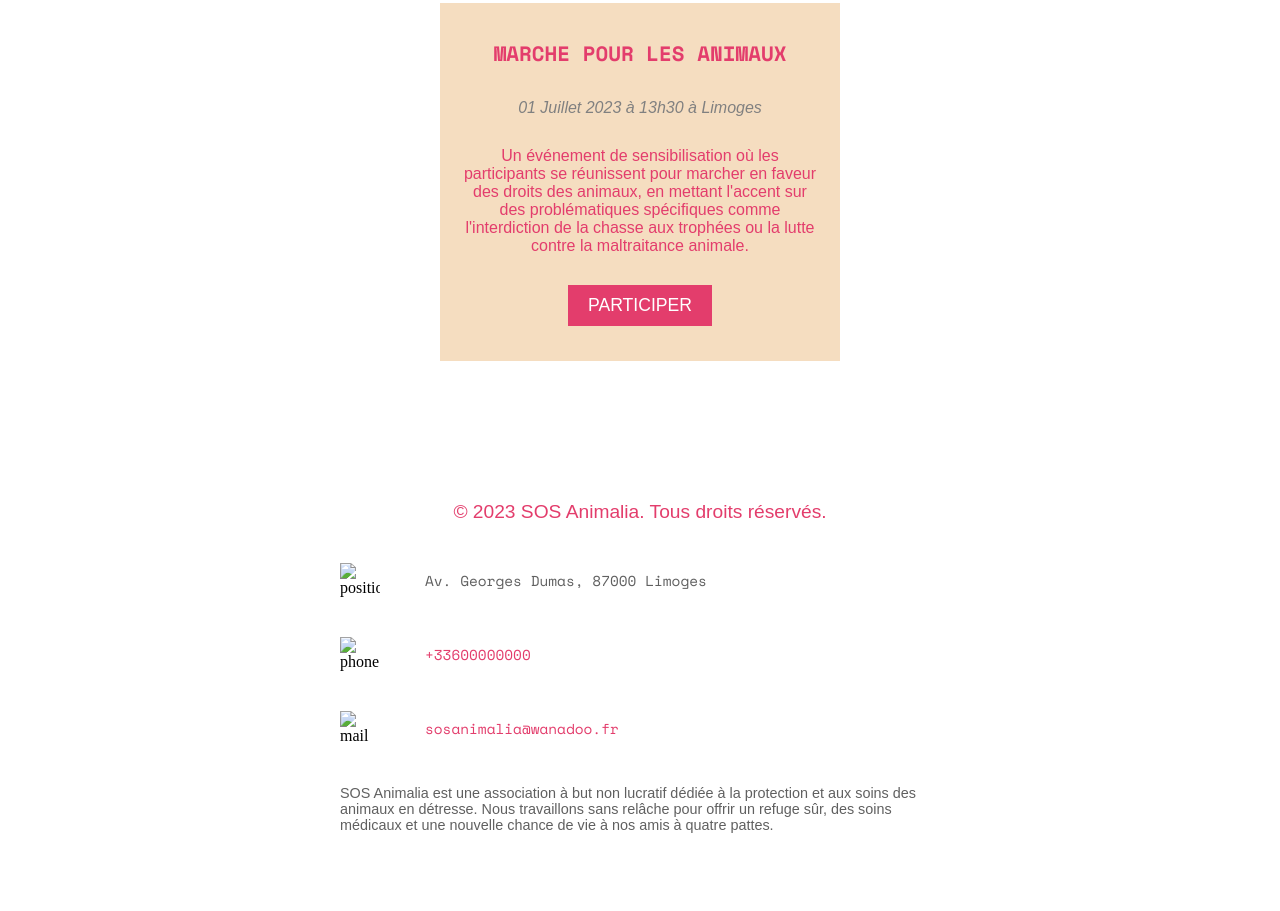
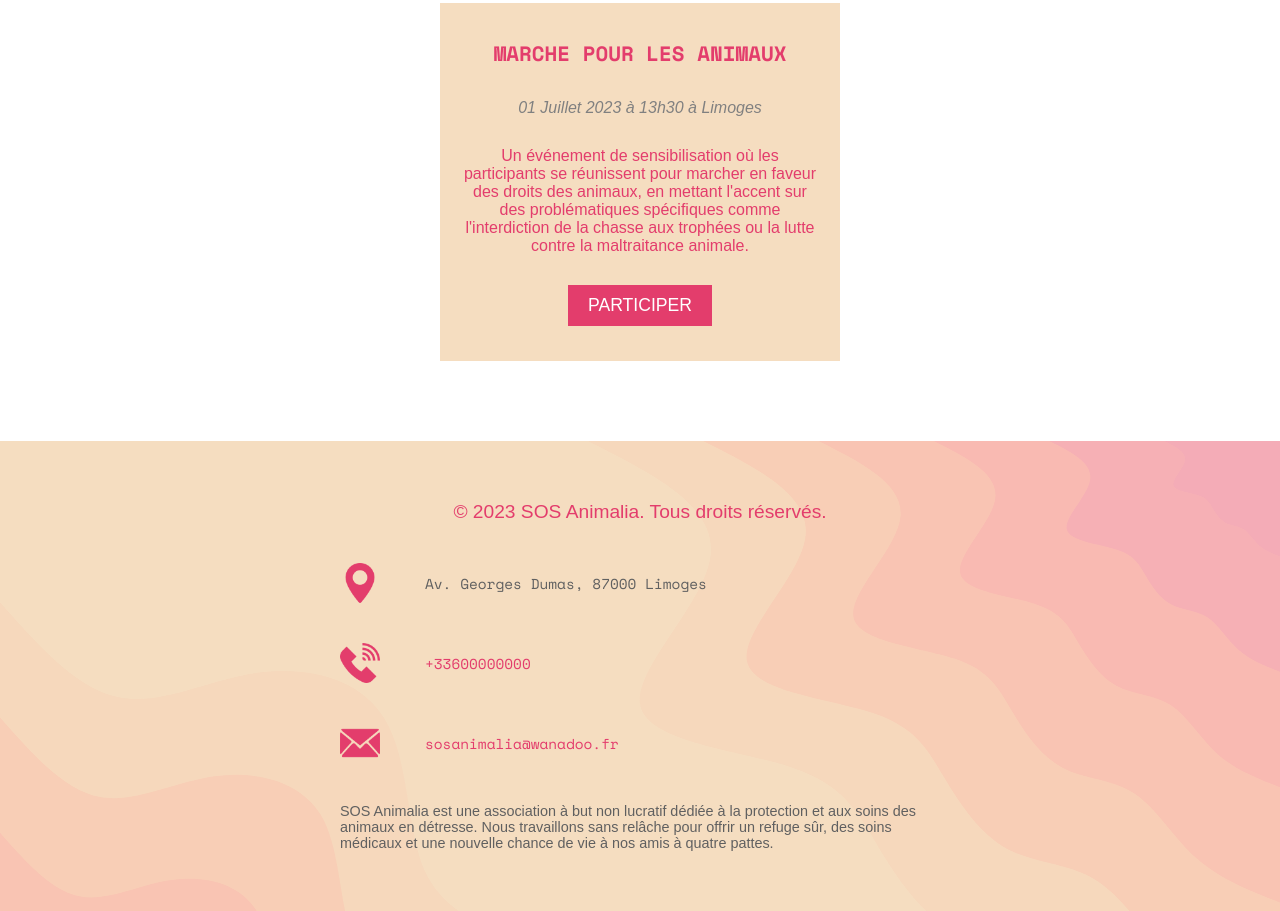
Before and after one commit to TeoSalmeron/evaluation-html-css, a plain HTML site: page events.html in a window 1280 px wide. Shown: the part 1670-2581 px from the top of the page. Drawn offline with nearby package versions, Linux system fonts and the light colour scheme; the site is published under a folder, as on GitHub Pages, so addresses that start at the root find nothing; a web font is replaced by a local one.

Commit message:
fixed file paths

```diff
--- a/events.html
+++ b/events.html
@@ -102,17 +102,17 @@
                 </p>
                 <div class="content--items">
                     <div class="items--item">
-                        <img src="/img/position.png" alt="position">
+                        <img src="img/position.png" alt="position">
                         <p>
                             Av. Georges Dumas, 87000 Limoges
                         </p>
                     </div>
                     <div class="items--item">
-                        <img src="/img/phone.png" alt="phone">
+                        <img src="img/phone.png" alt="phone">
                         <a href="tel:+33600000000">+33600000000</a>
                     </div>
                     <div class="items--item">
-                        <img src="/img/mail.png" alt="mail">
+                        <img src="img/mail.png" alt="mail">
                         <p>
                             <a href="mailto:sosanimalia@wanadoo.fr">sosanimalia@wanadoo.fr</a>
                         </p>
--- a/style/style.scss
+++ b/style/style.scss
@@ -224,7 +224,7 @@ $font--4: 'Open Sans', sans-serif;
 
 .events--header {
 
-    background-image: url("/img/events-header.jpg") !important;
+    background-image: url("../img/events-header.jpg") !important;
     justify-content: center !important;
 }
 // END HEADER
@@ -505,7 +505,7 @@ $font--4: 'Open Sans', sans-serif;
 .footer {
     width: 100%;
     height: auto;
-    background: url("/img/blob-scene-haikei.svg");
+    background: url("../img/blob-scene-haikei.svg");
     background-size: cover;
     padding: 40px 7vw;
     display: flex;
```
Also changed, not shown: style/style.css, 1 other file.
